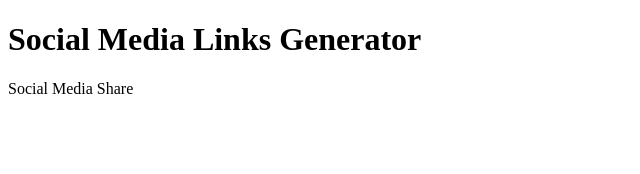
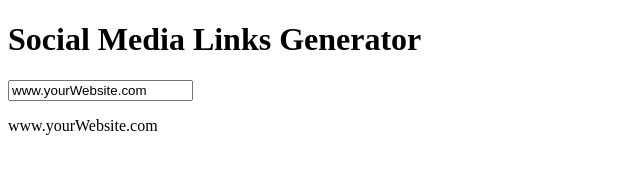
Before and after one commit to gregorlaan/SocialMediaShare, a plain HTML site: page index.html in a window 1280 px wide. Shown: the whole page, without its empty margins (0-640 px from the left). Drawn offline with Linux system fonts and the light colour scheme.

Commit message:
Add input field for website url

```diff
--- a/app.js
+++ b/app.js
@@ -1,6 +1,6 @@
 var app = new Vue({
     el: '#app',
     data: {
-        appName: 'Social Media Share'
+        websiteUrl: 'www.yourWebsite.com'
     }
 });
--- a/index.html
+++ b/index.html
@@ -17,7 +17,9 @@
             Social Media Links Generator
         </h1>
 
-        {{ appName }}
+        <input v-model="websiteUrl" type="text">
+
+        <p>{{ websiteUrl }}</p>
 
         <script src="vue.min.js"></script>
         <script src="app.js"></script>
```
